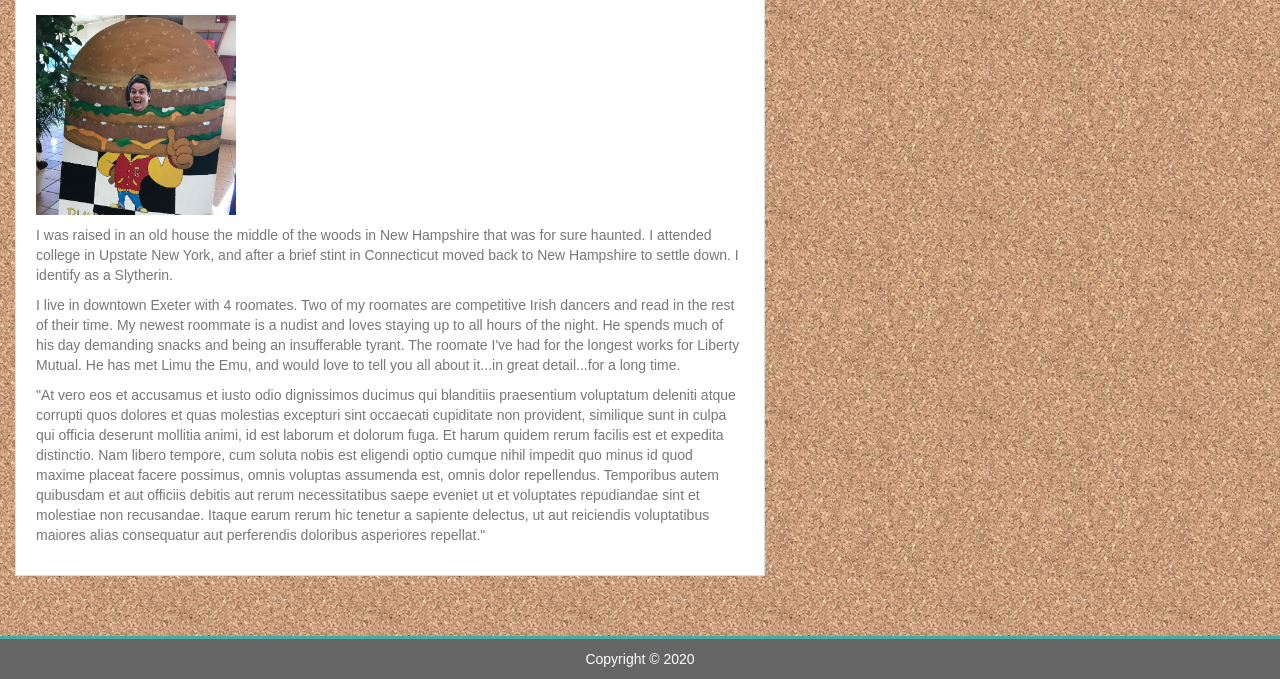
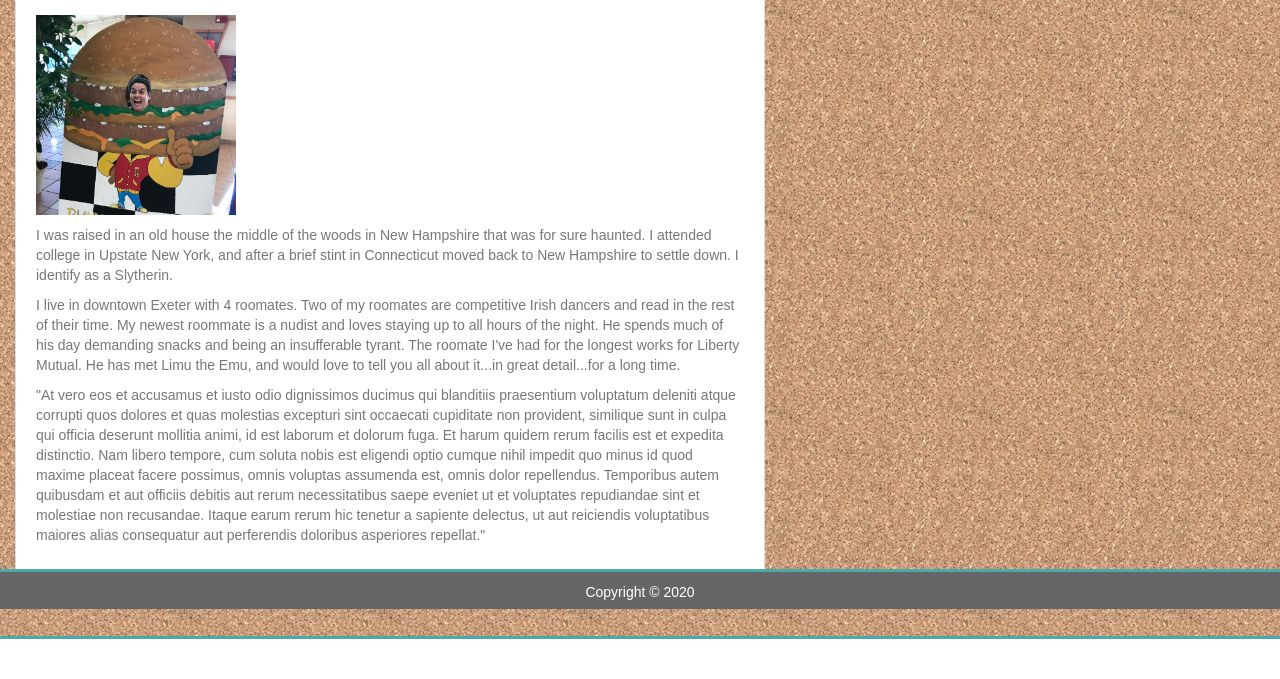
Before and after one commit to yttel/responsive-portfolio, a plain HTML site: page index.html in a window 1280 px wide. Shown: the part 191-870 px from the top of the page. After the commit the page ends 830 px from the top, so only its background shows below. Drawn offline with nearby package versions, Linux system fonts and the light colour scheme.

Commit message:
make footer sticky

```diff
--- a/assets/style.css
+++ b/assets/style.css
@@ -201,6 +201,11 @@ footer.footerStyle{
   text-align: center;
   justify-content: center;
   align-items: center;
+  position: fixed;
+  left: 0;
+  bottom: 0;
+  width: 100%;
+  border-top: 3px solid #4aaaa5;
 }
 
 div.footerText{
--- a/index.html
+++ b/index.html
@@ -107,7 +107,7 @@
 
   </body>
 
-  <footer class="footer footerStyle">
+  <footer class="footerStyle">
 
     <div class="container footerText">
       Copyright &copy; 2020
```
Also changed, not shown: contact.html (+1 -1 lines), portfolio.html (+1 -1 lines).
